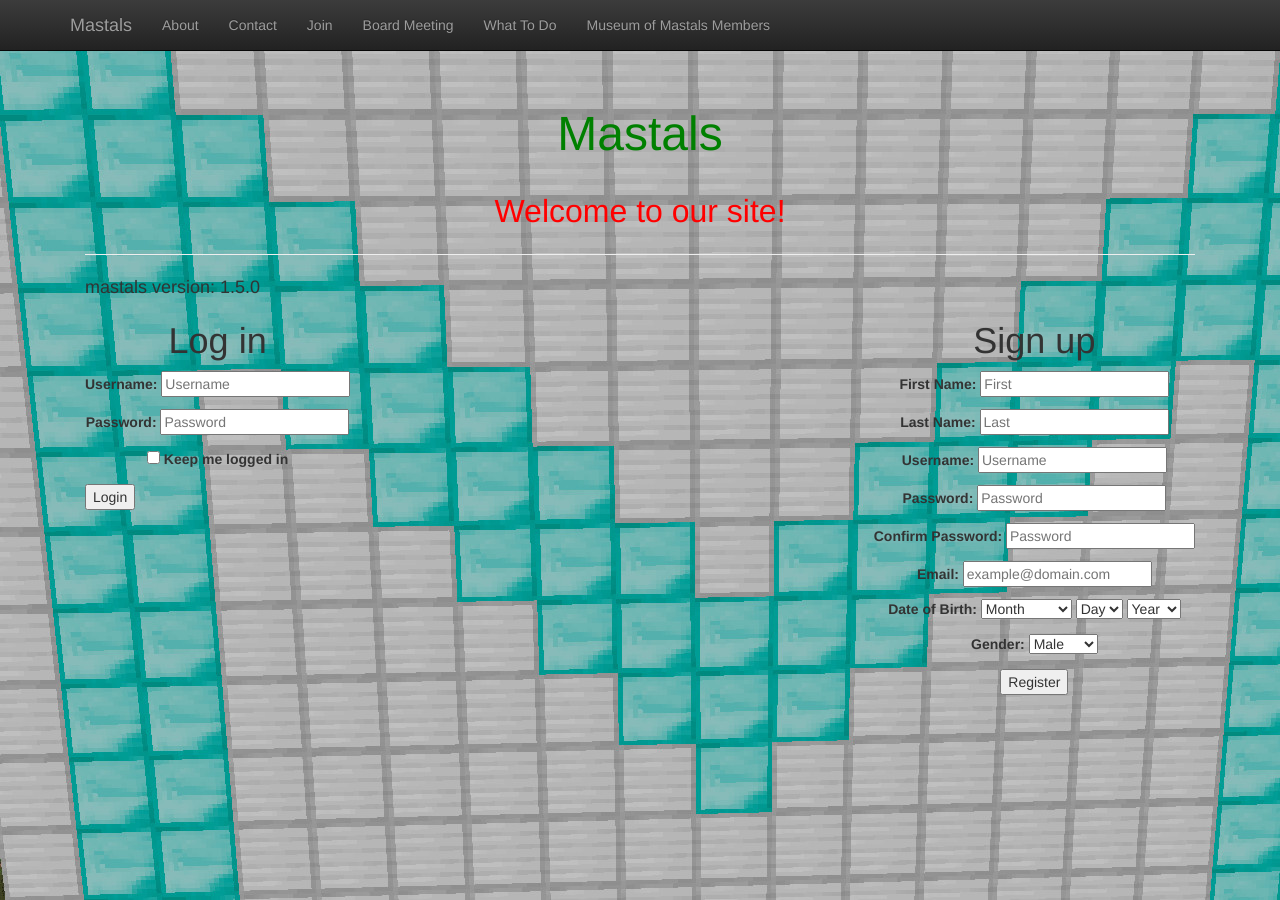
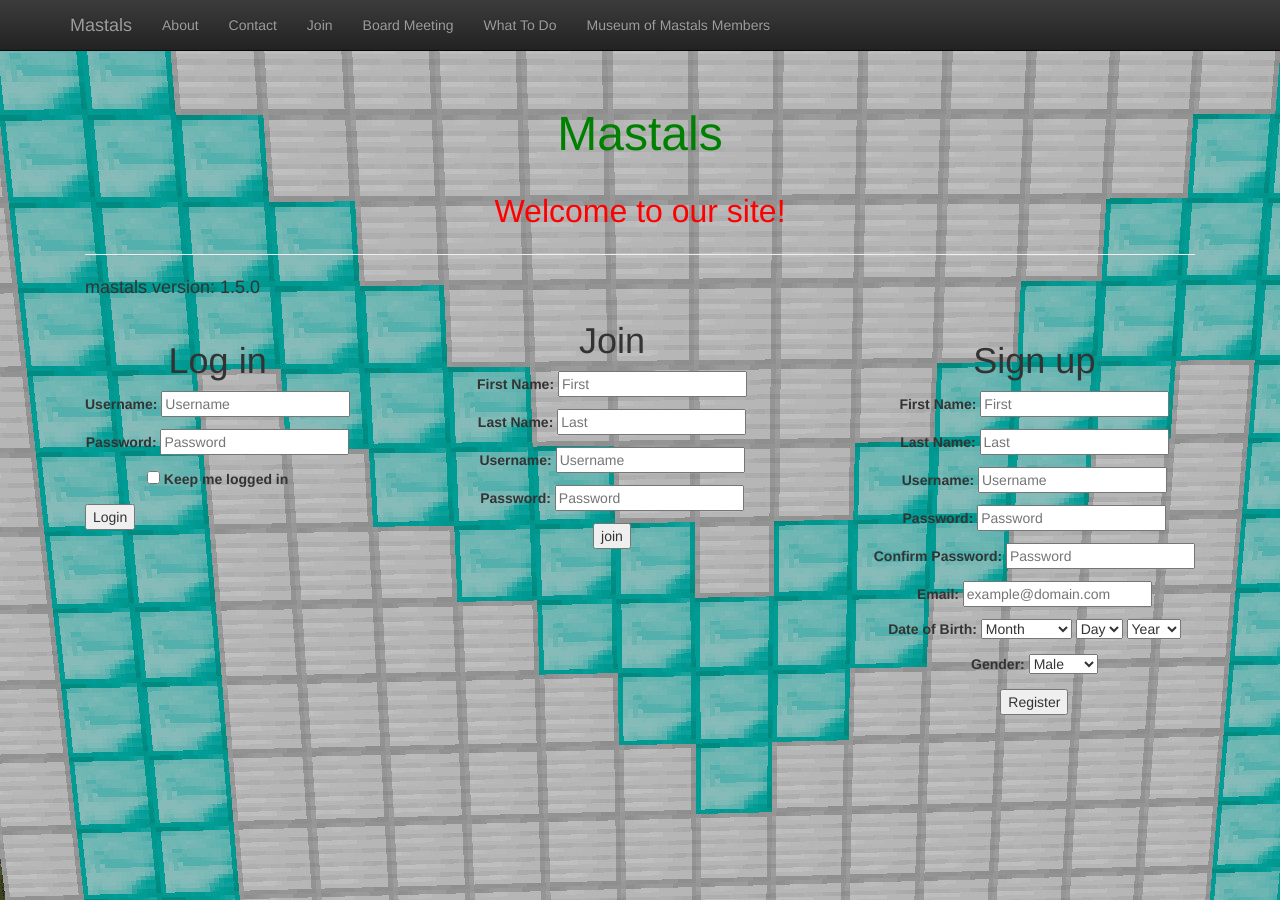
Before and after one commit to mastals/mastals.github.io, a Jekyll site: the page built from index.html, in a window 1280 px wide. Built offline with Jekyll 4.4.1, drawn with Linux system fonts in a browser that asks for light colours.

Commit message:
Add join form

```diff
--- a/index.html
+++ b/index.html
@@ -143,4 +143,31 @@
 </form>
 </div>
 
+
+<div class="join">
+
+<form  action="join.php" autocomplete="on">
+    <h1> Join </h1>
+    <p>
+         <label for="firstnamesignup" class="fname" data-icon="u">First Name:</label>
+         <input id="firstnamesignup" name="firstnamesignup" required="required" type="text" placeholder="First" />
+    </p>
+    <p>
+         <label for="lastnamesignup" class="lname" data-icon="u">Last Name:</label>
+         <input id="lastnamesignup" name="lastnamesignup" required="required" type="text" placeholder="Last" />
+    </p>
+    <p>
+         <label for="usernamesignup" class="uname" data-icon="u">Username:</label>
+         <input id="usernamesignup" name="usernamesignup" required="required" type="text" placeholder="Username" />
+    </p>
+    <p>
+         <label for="passwordsignup" class="youpasswd" data-icon="p">Password:</label>
+         <input id="passwordsignup" name="passwordsignup" required="required" type="password" placeholder="Password"/>
+
+<p class="signin button">
+    <input type="submit" value="join"/>
+    </p>
+</form>
 </div>
+
+</div>
```
